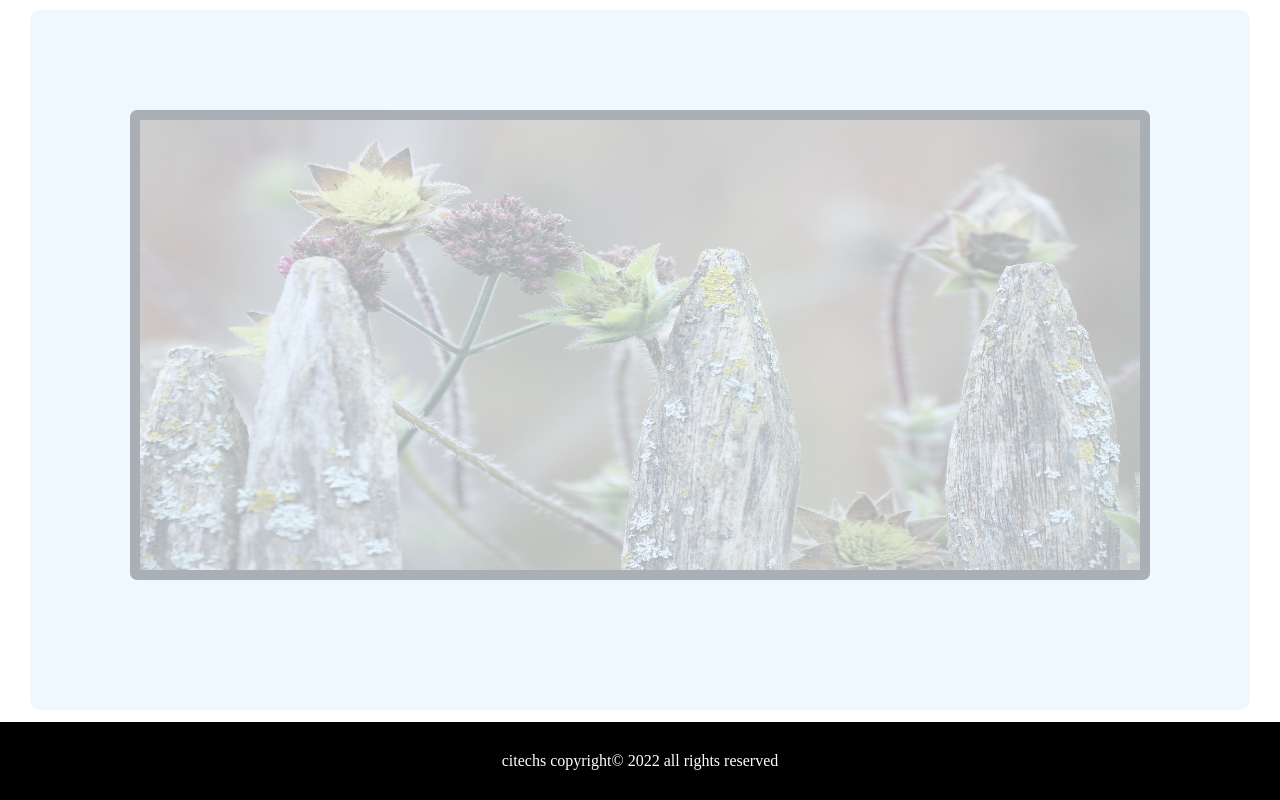
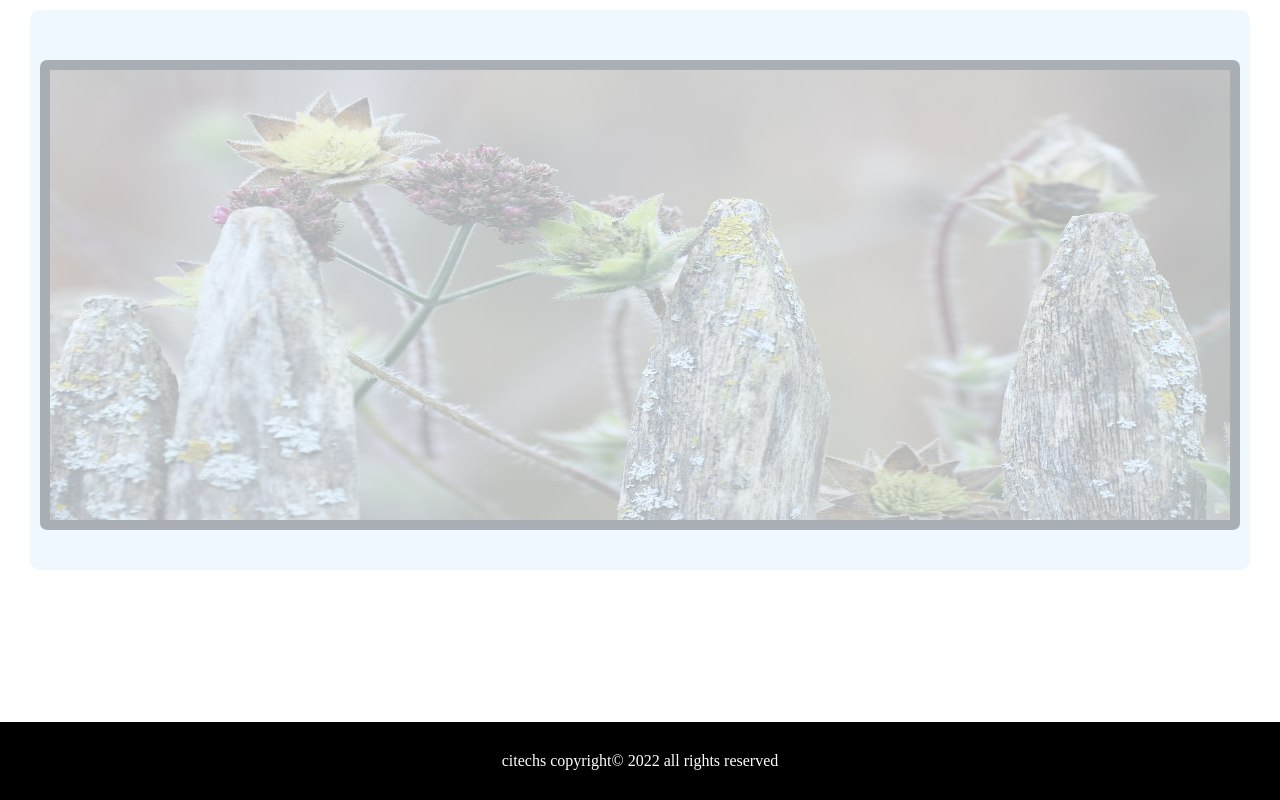
Before and after one commit to chriswax/simple-Caurosel, a plain HTML site: page index.html in a window 1280 px wide. Drawn offline with Linux system fonts and the light colour scheme.

Commit message:
Update styles.css

```diff
--- a/styles.css
+++ b/styles.css
@@ -5,7 +5,6 @@
 }
 
 html, body{
-    background-color: steelblue;
     min-height: 100vh;
     max-height: 100vh;
 }
@@ -17,7 +16,7 @@ html, body{
     background-color: aliceblue;
     width: 100%;
     margin: 0 auto;
-    padding: 100px;
+    padding: 50px 10px 10px 10px;
     border-radius: 10px;
 }
 
```
